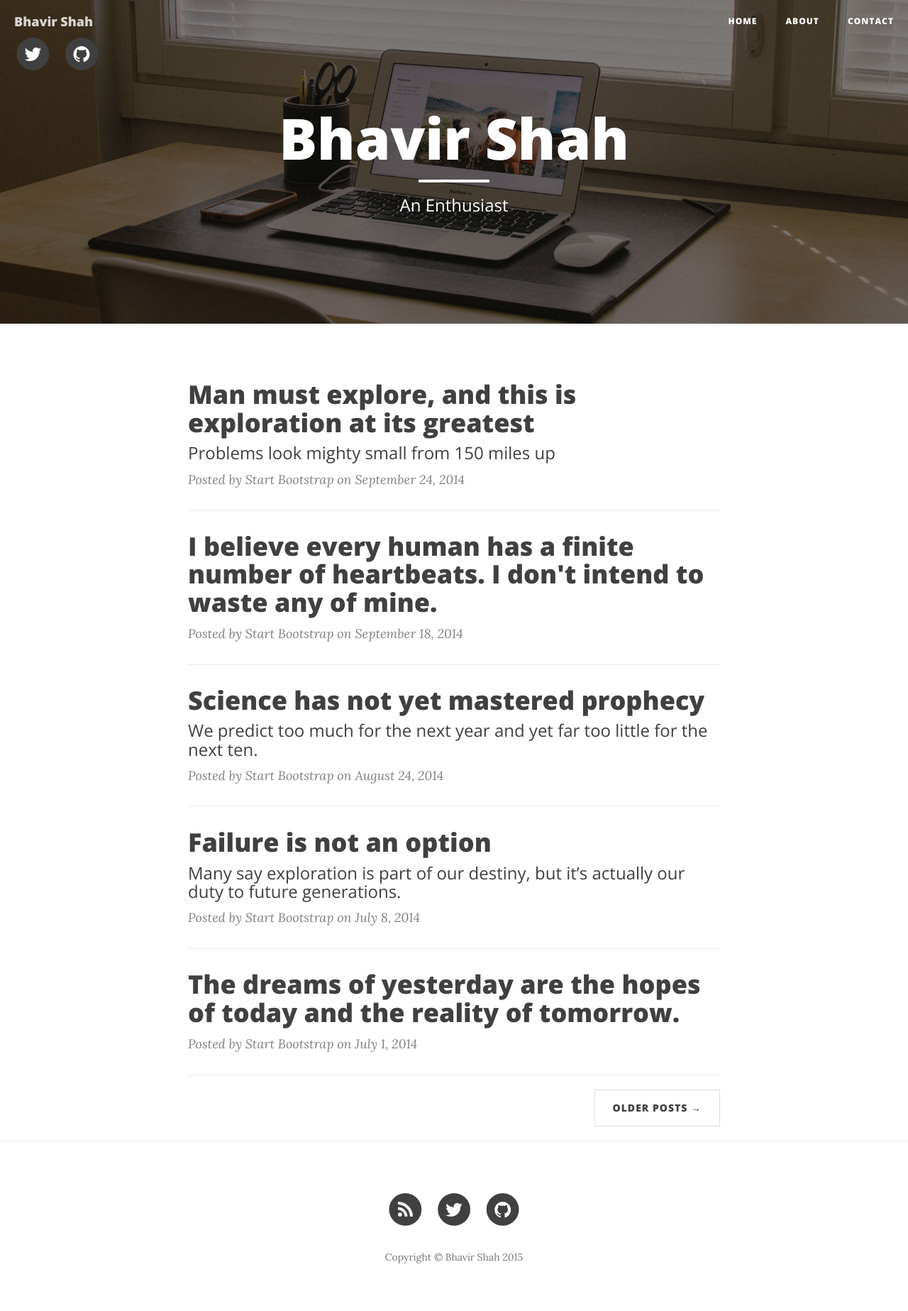
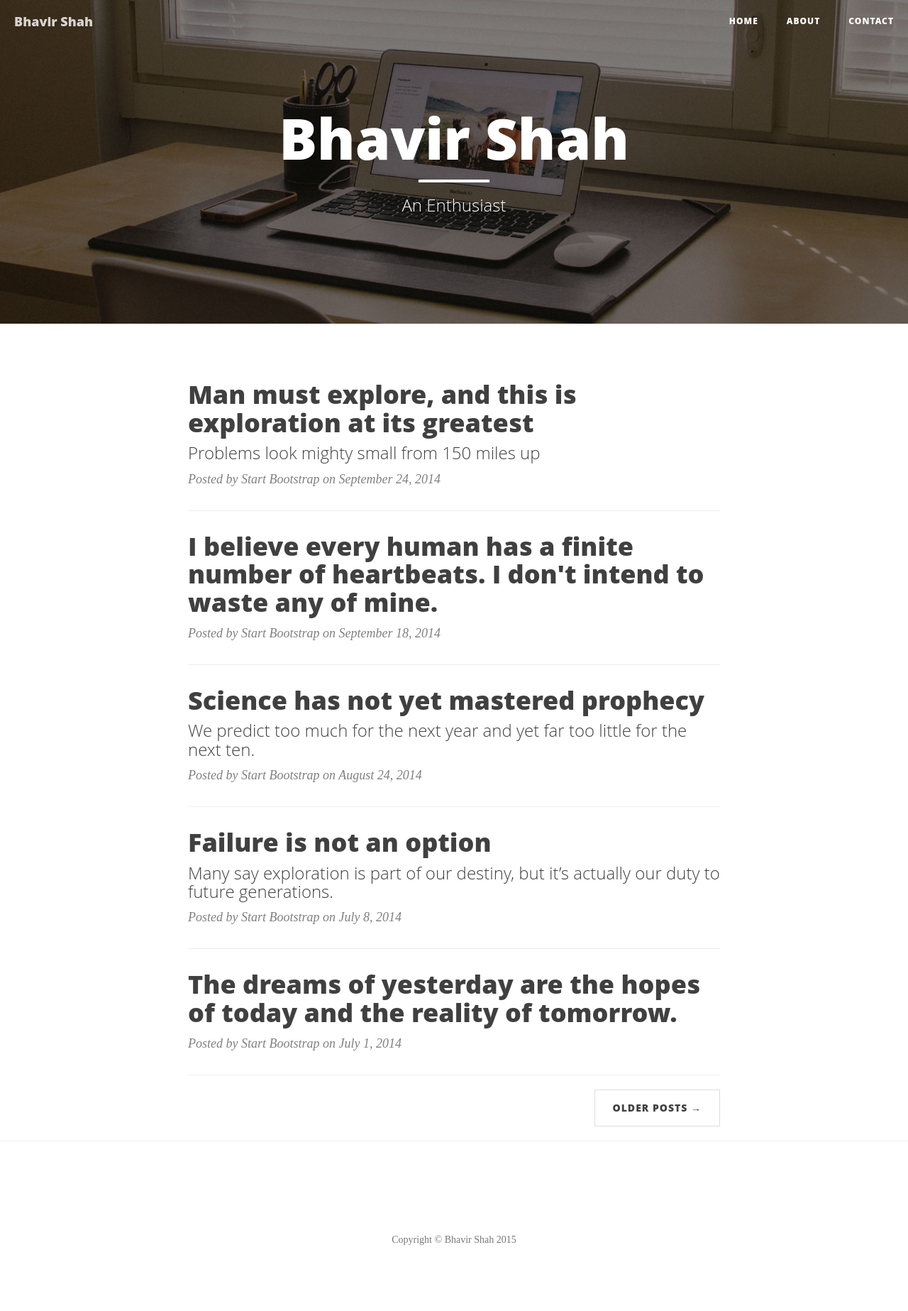
Before and after one commit to shahbhavir/shahbhavir.github.io, a Jekyll site: the page built from index.html, in a window 1280 px wide. Shown: the whole page at 71% size. Built offline with Jekyll 4.4.1, drawn with Linux system fonts in a browser that asks for light colours; nearby versions of some CDN libraries; the list of posts is cut into pages by our own code; after the commit the page ends 1822 px from its top, so only the background shows below that.

Commit message:
updated social icons

```diff
--- a/_includes/footer.html
+++ b/_includes/footer.html
@@ -6,39 +6,27 @@
                 <ul class="list-inline text-center">
                     <li>
                         <a href="{{ "/feed.xml" | prepend: site.baseurl }}">
-                            <span class="fa-stack fa-lg">
-                                <i class="fa fa-circle fa-stack-2x"></i>
-                                <i class="fa fa-rss fa-stack-1x fa-inverse"></i>
-                            </span>
+                            <span class="social social-rss"></span>
                         </a>
                     </li>
                     {% if site.twitter_username %}
                     <li>
                         <a href="https://twitter.com/{{ site.twitter_username }}">
-                            <span class="fa-stack fa-lg">
-                                <i class="fa fa-circle fa-stack-2x"></i>
-                                <i class="fa fa-twitter fa-stack-1x fa-inverse"></i>
-                            </span>
+                            <span class="social social-twitter"></span>
                         </a>
                     </li>
                     {% endif %}
                     {% if site.facebook_username %}
                     <li>
                         <a href="https://www.facebook.com/{{ site.facebook_username }}">
-                            <span class="fa-stack fa-lg">
-                                <i class="fa fa-circle fa-stack-2x"></i>
-                                <i class="fa fa-facebook fa-stack-1x fa-inverse"></i>
-                            </span>
+                            <span class="social social-facebook"></span>
                         </a>
                     </li>
                     {% endif %}
                     {% if site.github_username %}
                     <li>
                         <a href="https://github.com/{{ site.github_username }}">
-                            <span class="fa-stack fa-lg">
-                                <i class="fa fa-circle fa-stack-2x"></i>
-                                <i class="fa fa-github fa-stack-1x fa-inverse"></i>
-                            </span>
+                            <span class="social social-github"></span>
                         </a>
                     </li>
                     {% endif %}
--- a/_includes/head.html
+++ b/_includes/head.html
@@ -18,11 +18,6 @@
     <!-- Pygments Github CSS -->
     <link rel="stylesheet" href="{{ "/css/syntax.css" | prepend: site.baseurl }}">
 
-    <!-- Custom Fonts -->
-    <link href="http://maxcdn.bootstrapcdn.com/font-awesome/4.1.0/css/font-awesome.min.css" rel="stylesheet" type="text/css">
-    <link href='http://fonts.googleapis.com/css?family=Lora:400,700,400italic,700italic' rel='stylesheet' type='text/css'>
-    <link href='http://fonts.googleapis.com/css?family=Open+Sans:300italic,400italic,600italic,700italic,800italic,400,300,600,700,800' rel='stylesheet' type='text/css'>
-
     <!-- HTML5 Shim and Respond.js IE8 support of HTML5 elements and media queries -->
     <!-- WARNING: Respond.js doesn't work if you view the page via file:// -->
     <!--[if lt IE 9]>
--- a/_includes/nav.html
+++ b/_includes/nav.html
@@ -10,28 +10,6 @@
                 <span class="icon-bar"></span>
             </button>
             <a class="navbar-brand" href="{{ site.baseurl }}/">{{ site.title }}</a>
-            <ul class="list-inline text-center">
-                {% if site.twitter_username %}
-                <li>
-                    <a href="https://twitter.com/{{ site.twitter_username }}">
-                        <span class="fa-stack fa-lg">
-                            <i class="fa fa-circle fa-stack-2x"></i>
-                            <i class="fa fa-twitter fa-stack-1x fa-inverse"></i>
-                        </span>
-                    </a>
-                </li>
-                {% endif %}
-                {% if site.github_username %}
-                <li>
-                    <a href="https://github.com/{{ site.github_username }}">
-                        <span class="fa-stack fa-lg">
-                            <i class="fa fa-circle fa-stack-2x"></i>
-                            <i class="fa fa-github fa-stack-1x fa-inverse"></i>
-                        </span>
-                    </a>
-                </li>
-                {% endif %}
-            </ul>
         </div>
 
         <!-- Collect the nav links, forms, and other content for toggling -->
```
